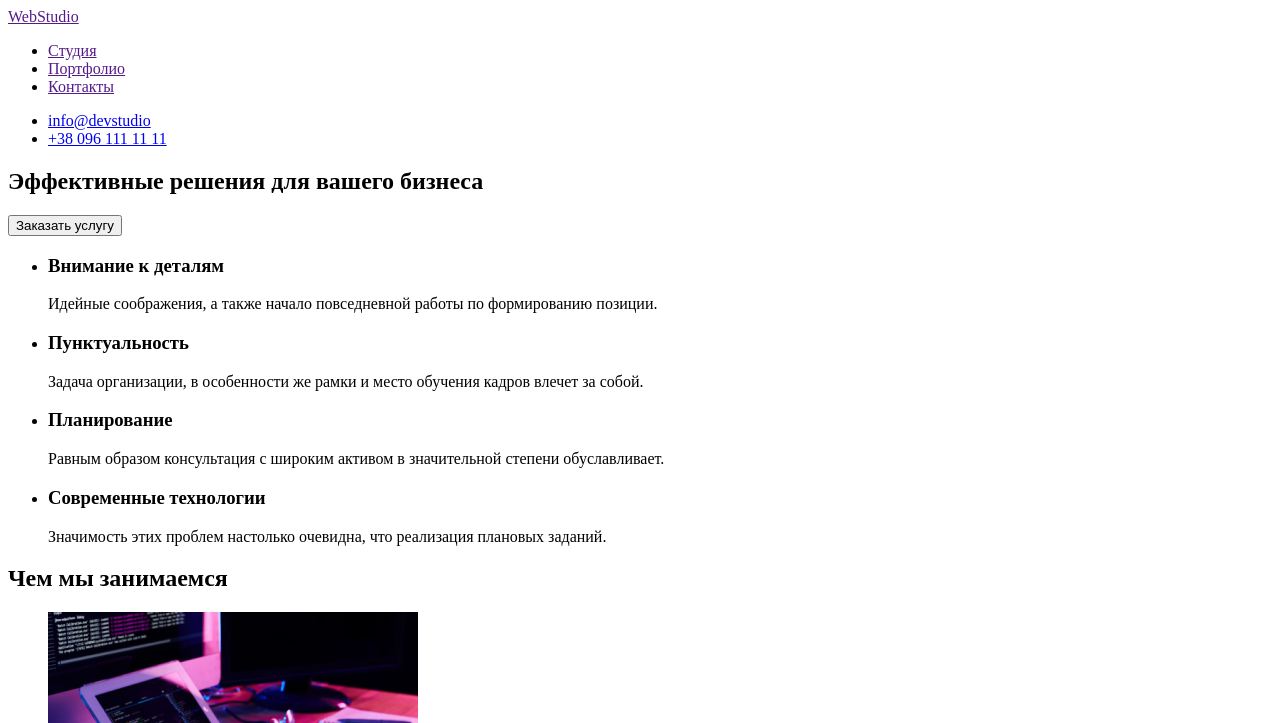
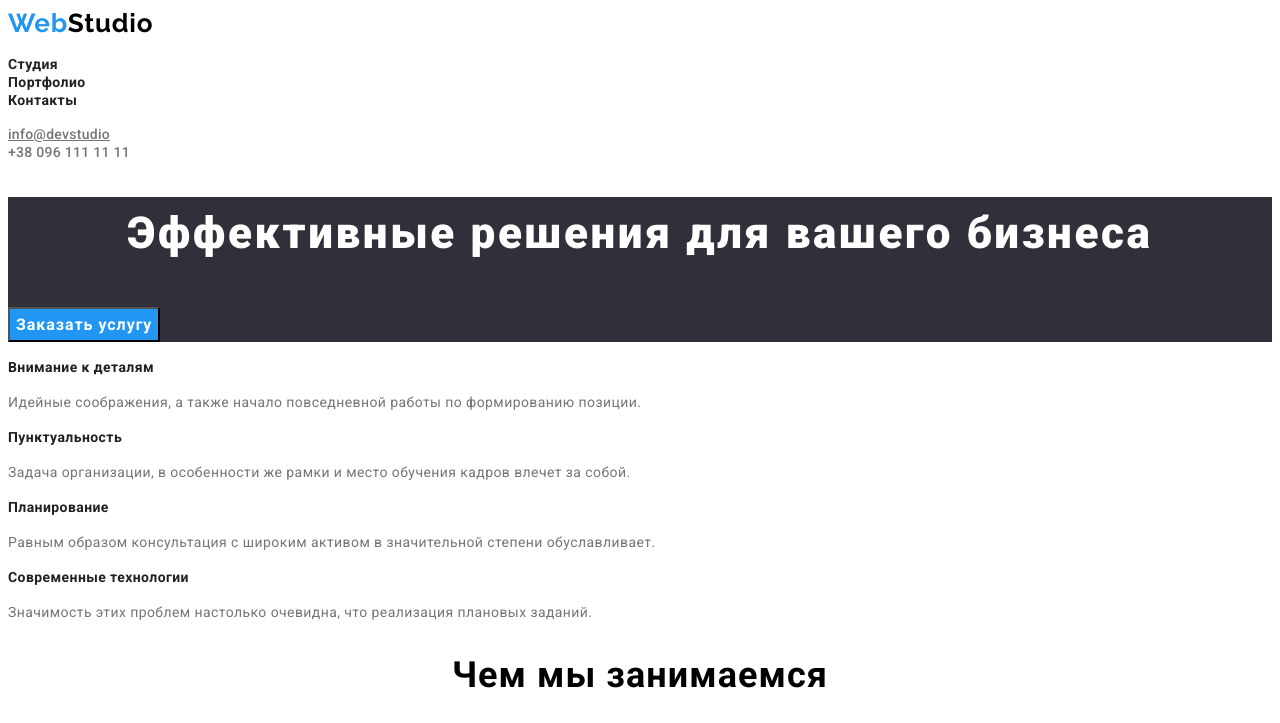
Before and after one commit to Nikita856294/goit-markup-hw-02, a plain HTML site: page index.html in a window 1280 px wide. Shown: the top 723 px of the page. Drawn offline with Linux system fonts and the light colour scheme.

Commit message:
Пишет сss стили

```diff
--- /dev/null
+++ b/css/styles.css
@@ -0,0 +1,168 @@
+:root {
+  --title-color: #212121;
+  --text-color: #757575;
+}
+
+.list {
+  list-style-type: none;
+}
+ul {
+  margin-left: 0;
+  padding-left: 0;
+}
+.link {
+  text-decoration: none;
+}
+
+/* HEADER */
+.company {
+  font-family: Raleway;
+  font-style: normal;
+  font-weight: bold;
+  font-size: 26px;
+  line-height: 1.19;
+  letter-spacing: 0.03em;
+  color: #000000;
+}
+.name-company {
+  font-family: Raleway;
+  font-style: normal;
+  font-weight: bold;
+  font-size: 26px;
+  line-height: 1.19;
+  letter-spacing: 0.03em;
+  color: #2196f3;
+}
+.nav-link-title {
+  font-family: Roboto;
+  font-style: normal;
+  font-weight: bold;
+  font-size: 14px;
+  line-height: 1.14;
+  letter-spacing: 0.03em;
+  color: var(--title-color);
+}
+.nav-link-title:hover,
+.nav-link-title:focus {
+  color: #2196f3;
+}
+
+.nav-link {
+  font-family: Roboto;
+  font-style: normal;
+  font-weight: 500;
+  font-size: 14px;
+  line-height: 1.14;
+  letter-spacing: 0.02em;
+  color: var(--text-color);
+}
+.nav-link:hover,
+.nav-link:focus {
+  color: #2196f3;
+}
+/* main content */
+.main-title {
+  font-family: Roboto;
+  font-style: normal;
+  font-weight: 900;
+  font-size: 44px;
+  line-height: 1.65;
+  text-align: center;
+  letter-spacing: 0.06em;
+  color: #ffffff;
+}
+.main-section {
+  background: #2f303a;
+}
+.main-btn {
+  background: #2196f3;
+  font-family: Roboto;
+  font-style: normal;
+  font-weight: bold;
+  font-size: 16px;
+  line-height: 1.87;
+  text-align: center;
+  letter-spacing: 0.06em;
+  color: #ffffff;
+}
+.link-title {
+  font-family: Roboto;
+  font-style: normal;
+  font-weight: bold;
+  font-size: 14px;
+  line-height: 1.14;
+  letter-spacing: 0.03em;
+  color: var(--title-color);
+}
+.link-text{
+    font-family: Roboto;
+font-style: normal;
+font-weight: normal;
+font-size: 14px;
+line-height: 24px;
+letter-spacing: 0.03em;
+color:var(--text-color);
+}
+.section-title {
+    font-family: Roboto;
+font-style: normal;
+font-weight: bold;
+font-size: 36px;
+line-height: 42px;
+text-align: center;
+letter-spacing: 0.03em;
+color:color: var(--title-color);
+}
+.section-title-list{
+    font-family: Roboto;
+    font-style: normal;
+    font-weight: 500;
+    font-size: 16px;
+    line-height: 1.18;
+    text-align: center;
+    letter-spacing: 0.03em;
+    color:var(--title-color)
+}
+.section-text{
+ font-family: Roboto;
+font-style: normal;
+font-weight: normal;
+font-size: 16px;
+line-height: 1.18;
+text-align: center;
+letter-spacing: 0.03em;
+color: var(--text-color);
+}
+.footer-section{
+background: #2F303A;
+}
+.name-organization{
+    font-family: Raleway;
+font-style: normal;
+font-weight: bold;
+font-size: 26px;
+line-height: 1.19;
+letter-spacing: 0.03em;
+color: #FFFFFF;
+}
+.address-text{
+    font-family: Roboto;
+font-style: normal;
+font-weight: normal;
+font-size: 14px;
+line-height: 1.71;
+letter-spacing: 0.03em;
+color: #FFFFFF;
+}
+.footer-link{
+    font-family: Roboto;
+    font-style: normal;
+    font-weight: normal;
+    font-size: 14px;
+    line-height: 24px;
+    letter-spacing: 0.03em;
+    color: rgba(255, 255, 255, 0.6);
+}
+.footer-link:hover,focus{
+ color:#ffffff;
+}
--- a/index.html
+++ b/index.html
@@ -5,56 +5,70 @@
     <meta http-equiv="X-UA-Compatible" content="IE=edge" />
     <meta name="viewport" content="width=device-width, initial-scale=1.0" />
     <title>WebStudio</title>
+    <link rel="preconnect" href="https://fonts.gstatic.com" />
+    <link
+      href="https://fonts.googleapis.com/css2?family=Raleway:wght@700&family=Roboto:wght@400;500;700;900&display=swap"
+      rel="stylesheet"
+    />
+    <link rel="stylesheet" href="./css/styles.css" />
   </head>
   <body>
     <header>
-      <a href="">WebStudio</a>
+      <a href="" class="company link"
+        ><span class="name-company">Web</span>Studio</a
+      >
 
-      <nav>
-        <ul>
-          <li><a href="">Cтудия</a></li>
-          <li><a href="">Портфолио</a></li>
-          <li><a href="">Контакты</a></li>
+      <nav class="navigation">
+        <ul class="link">
+          <li><a href="" class="nav-link-title link list">Cтудия</a></li>
+          <li><a href="" class="nav-link-title link list">Портфолио</a></li>
+          <li><a href="" class="nav-link-title link list">Контакты</a></li>
         </ul>
       </nav>
       <ul>
-        <li><a href="mailto:info@devstudio">info@devstudio</a></li>
-        <li><a href="tel:+380961111111">+38 096 111 11 11</a></li>
+        <li>
+          <a href="mailto:info@devstudio" class="nav-link">info@devstudio</a>
+        </li>
+        <li>
+          <a href="tel:+380961111111" class="nav-link link"
+            >+38 096 111 11 11</a
+          >
+        </li>
       </ul>
     </header>
     <!--Main content section-->
     <main>
-      <section>
-        <h1>Эффективные решения для вашего бизнеса</h1>
-        <button type="button">Заказать услугу</button>
+      <section class="main-section">
+        <h1 class="main-title">Эффективные решения для вашего бизнеса</h1>
+        <button type="button" class="main-btn">Заказать услугу</button>
       </section>
       <section>
         <h2 hidden="true">Наши преимущества</h2>
         <ul>
           <li>
-            <h3>Внимание к деталям</h3>
-            <p>
+            <h3 class="link-title">Внимание к деталям</h3>
+            <p class="link-text">
               Идейные соображения, а также начало повседневной работы по
               формированию позиции.
             </p>
           </li>
           <li>
-            <h3>Пунктуальность</h3>
-            <p>
+            <h3 class="link-title">Пунктуальность</h3>
+            <p class="link-text">
               Задача организации, в особенности же рамки и место обучения кадров
               влечет за собой.
             </p>
           </li>
           <li>
-            <h3>Планирование</h3>
-            <p>
+            <h3 class="link-title">Планирование</h3>
+            <p class="link-text">
               Равным образом консультация с широким активом в значительной
               степени обуславливает.
             </p>
           </li>
           <li>
-            <h3>Современные технологии</h3>
-            <p>
+            <h3 class="link-title">Современные технологии</h3>
+            <p class="link-text">
               Значимость этих проблем настолько очевидна, что реализация
               плановых заданий.
             </p>
@@ -63,7 +77,7 @@
       </section>
 
       <section>
-        <h2>Чем мы занимаемся</h2>
+        <h2 class="section-title">Чем мы занимаемся</h2>
         <ul>
           <li>
             <img
@@ -93,7 +107,7 @@
       </section>
 
       <section>
-        <h2>Наша команда</h2>
+        <h2 class="section-title">Наша команда</h2>
         <ul>
           <li>
             <img
@@ -102,8 +116,8 @@
               width="270"
               height="260"
             />
-            <h3>Игорь Демьяненко</h3>
-            <p>Product Designer</p>
+            <h3 class="section-title-list">Игорь Демьяненко</h3>
+            <p class="section-text">Product Designer</p>
           </li>
           <li>
             <img
@@ -112,8 +126,8 @@
               width="270"
               height="260"
             />
-            <h3>Ольга Репина</h3>
-            <p>Frontend Developer</p>
+            <h3 class="section-title-list">Ольга Репина</h3>
+            <p class="section-text">Frontend Developer</p>
           </li>
           <li>
             <img
@@ -122,8 +136,8 @@
               width="270"
               height="260"
             />
-            <h3>Николай Тарасов</h3>
-            <p>Marketing</p>
+            <h3 class="section-title-list">Николай Тарасов</h3>
+            <p class="section-text">Marketing</p>
           </li>
           <li>
             <img
@@ -132,19 +146,21 @@
               width="270"
               height="260"
             />
-            <h3>Михаил Ермаков</h3>
-            <p>UI Designer</p>
+            <h3 class="section-title-list">Михаил Ермаков</h3>
+            <p class="section-text">UI Designer</p>
           </li>
         </ul>
       </section>
     </main>
     <!--footer-->
-    <footer>
-      <a href="">Web studio</a>
-      <address>г. Киев, пр-т Леси Украинки, 26</address>
+    <footer class="footer-section">
+      <a href="" class="link"
+        ><span class="name-company"><span>Web</span><span class="name-organization">Studio</span></a>
+
+      <address class="address-text">г. Киев, пр-т Леси Украинки, 26</address>
       <ul>
-        <li><a href="mailto:info@example.com">info@example.com</a></li>
-        <li><a href="tel:+380991111111">+38 099 111 11 11</a></li>
+        <li><a href="mailto:info@example.com" class="footer-link link">info@example.com</a></li>
+        <li><a href="tel:+380991111111" class="footer-link link">+38 099 111 11 11</a></li>
       </ul>
     </footer>
   </body>
```
